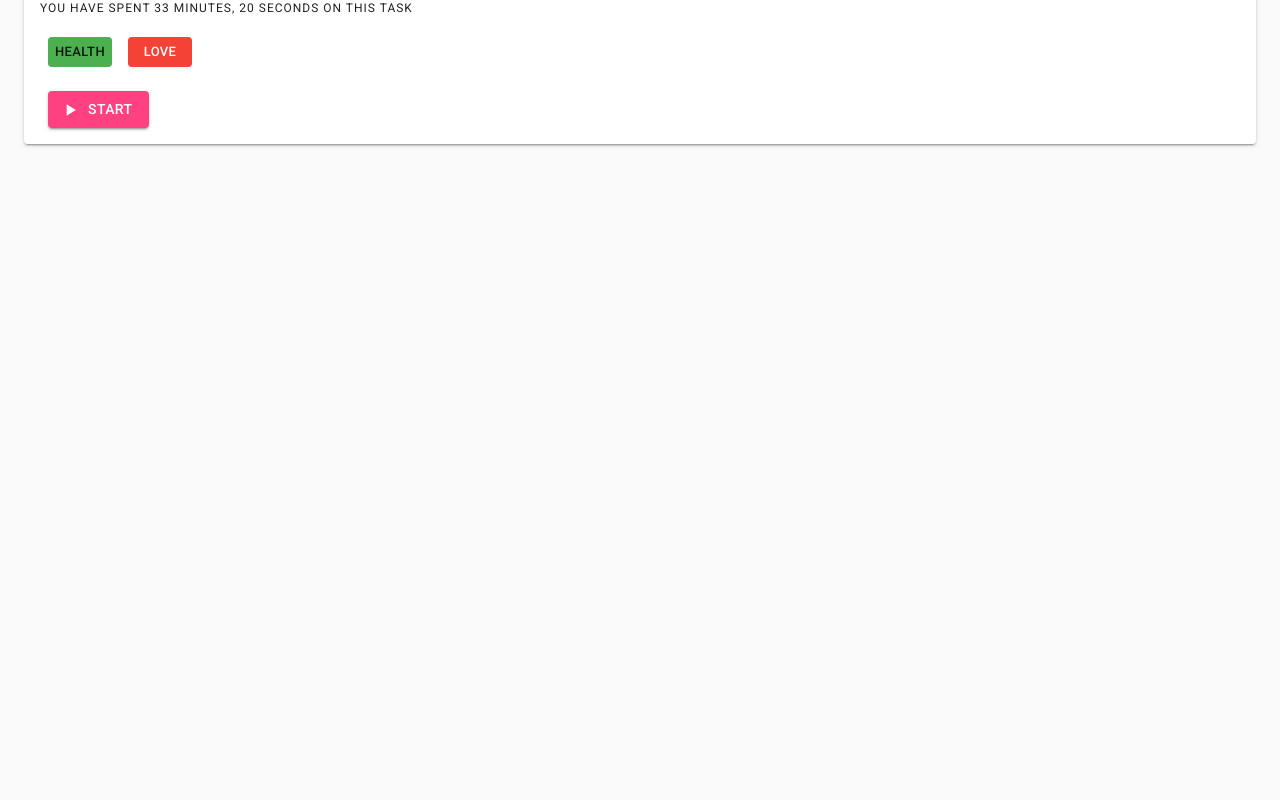
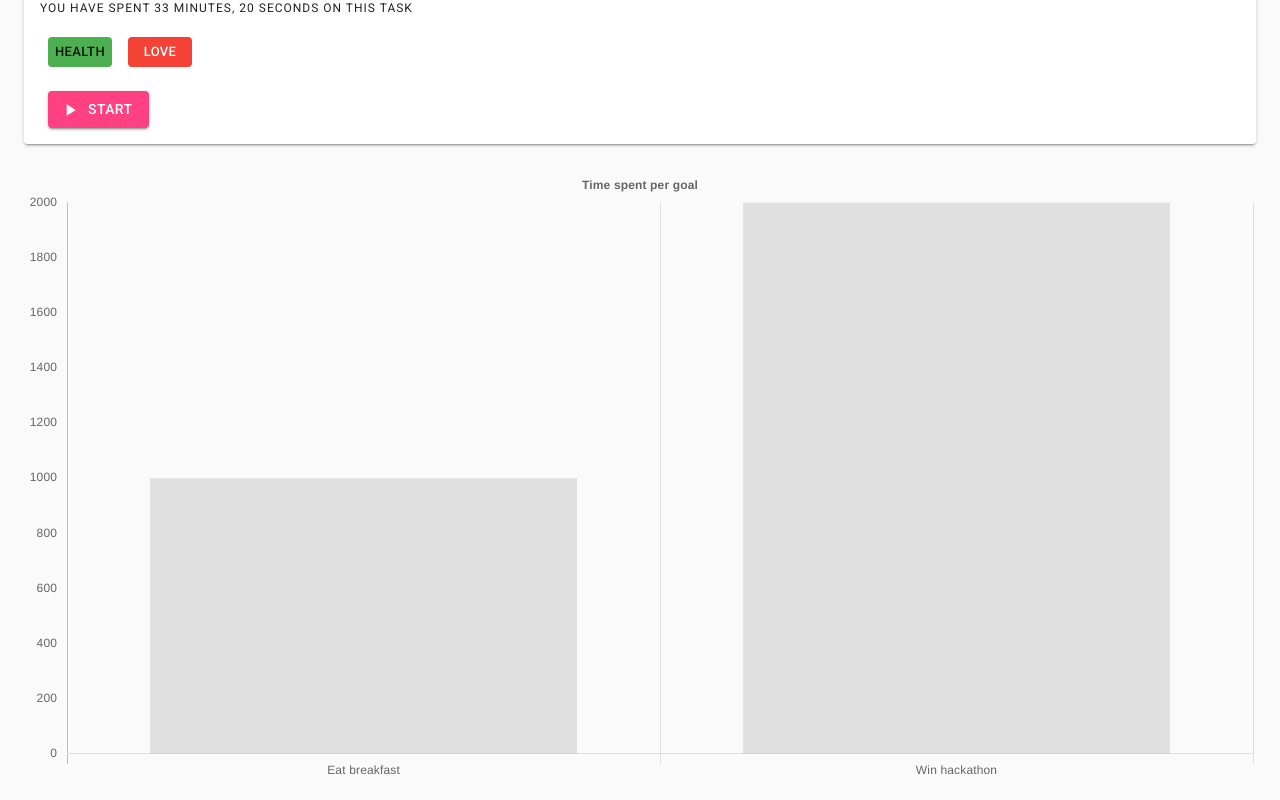
Before and after one commit to BhavyaCodes/get-it-done, a React (Create React App) app: page / in a window 1280 px wide. Shown: the part 1069-1869 px from the top of the page. Before the commit the page ends 1237 px from the top, so only its background shows below. Built offline with nearby package versions, Linux system fonts and the light colour scheme.

Commit message:
add chart using duration

```diff
--- a/src/App.js
+++ b/src/App.js
@@ -4,7 +4,7 @@ import useLocalStorageState from "./hooks/useLocalStorageState";
 
 import GoalList from "./components/GoalList";
 import NewGoalForm from "./components/NewGoalForm";
-// import Chart from "./components/Chart";
+import Chart from "./components/Chart";
 
 import Brightness4Icon from "@material-ui/icons/Brightness4";
 import Brightness7Icon from "@material-ui/icons/Brightness7";
@@ -200,7 +200,7 @@ function App(props) {
               setGoals={setGoals}
               globalHashTags={globalHashTags}
             />
-            {/* <Chart goals={goals} /> */}
+            <Chart goals={goals} />
           </Box>
         </Container>
       </ThemeProvider>
--- a/src/components/Chart.js
+++ b/src/components/Chart.js
@@ -1,9 +1,46 @@
 import { Bar } from "react-chartjs-2";
 
 function chart({ goals }) {
+  // const data = goals.map((goal) => {
+  //   return { x: goal.name, y: goal.duration };
+  // });
+
+  const labels = goals.map((goal) => goal.name);
+  const label = "Seconds";
+  const data = {
+    labels,
+    datasets: [
+      {
+        label,
+        data: goals.map((goal) => goal.duration),
+      },
+    ],
+  };
+  const options = {
+    legend: { display: false },
+    title: { display: true, text: "Time spent per goal" },
+    scales: {
+      yAxes: [
+        {
+          gridLines: {
+            display: false,
+          },
+          ticks: {
+            // callback: function (value, index, values) {
+            //   return abbreviateNumber(value);
+            // },
+            beginAtZero: true,
+          },
+        },
+      ],
+    },
+  };
+
+  console.log(data);
+
   return (
     <div>
-      <Bar />
+      <Bar data={data} options={options} />
     </div>
   );
 }
```
